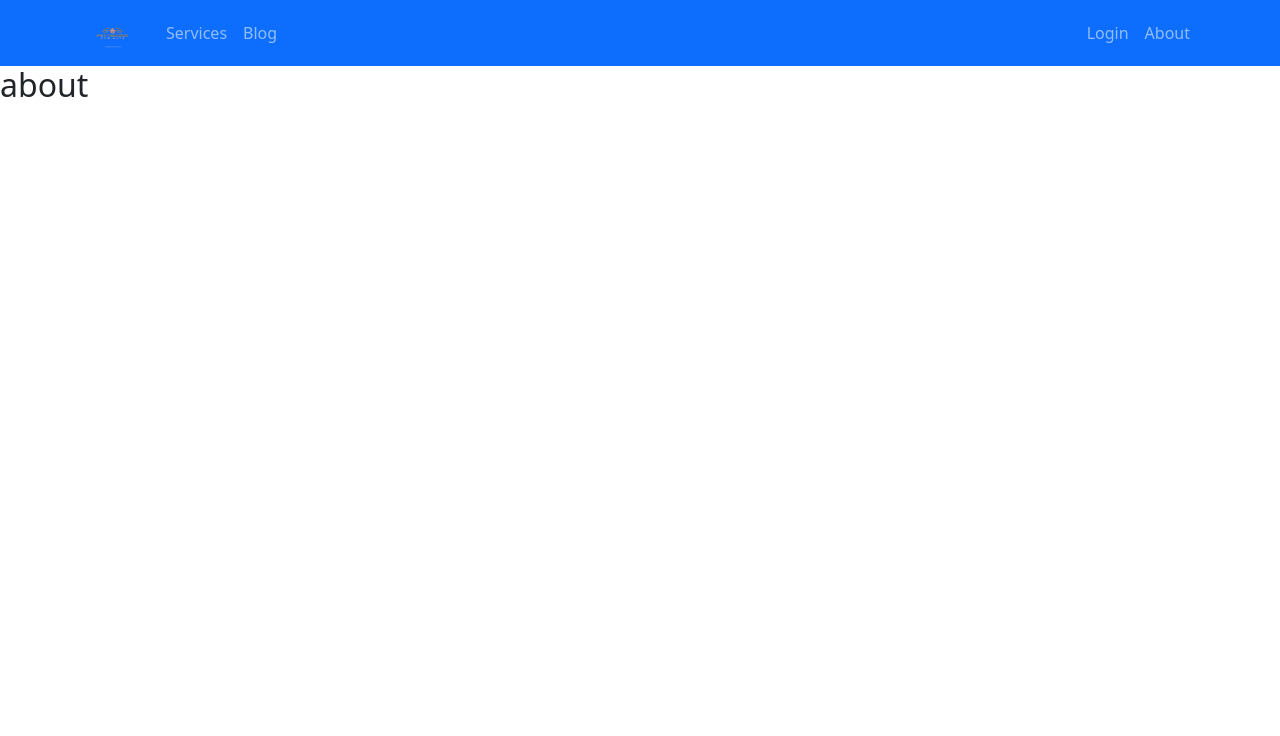
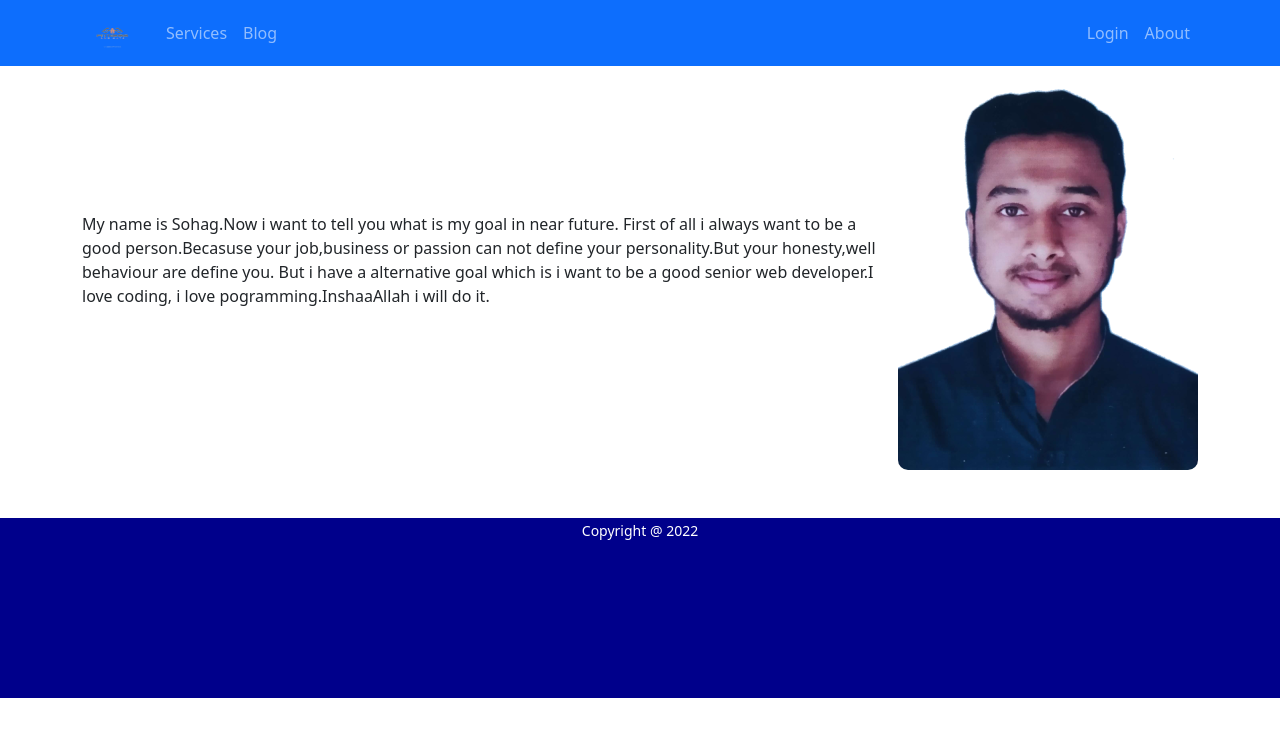
Before and after one commit to Rakibulhasan70/Independent-service-provider, a React (Create React App) app: page /about in a window 1280 px wide. Shown: the top 736 px of the page. Built offline with nearby package versions, Linux system fonts and the light colour scheme; no server answers.

Commit message:
about-done

```diff
--- a/src/App.js
+++ b/src/App.js
@@ -10,6 +10,7 @@ import NotFound from './component/NotFound/NotFound';
 import CheckOut from './component/CheckOut/CheckOut';
 import RequireAuth from './component/RequireAuth/RequireAuth';
 import Blog from './component/Blog/Blog';
+import Footer from './component/Footer/Footer';
 
 function App() {
   return (
@@ -30,6 +31,7 @@ function App() {
 
         <Route path='*' element={<NotFound></NotFound>}></Route>
       </Routes>
+      <Footer></Footer>
     </div>
   );
 }
--- a/src/component/About/About.css
+++ b/src/component/About/About.css
@@ -0,0 +1,10 @@
+.about {
+    display: flex;
+    justify-content: center;
+    align-items: center;
+}
+
+.about-img img {
+    border-radius: 10px;
+    margin: 0 auto;
+}
--- a/src/component/About/About.js
+++ b/src/component/About/About.js
@@ -1,9 +1,19 @@
 import React from 'react';
+import profile from '../../images/profile/profile.png'
+import './About.css'
 
 const About = () => {
     return (
-        <div>
-            <h2>about</h2>
+        <div className='container about'>
+            <div>
+                <p>My name is Sohag.Now i want to tell you what is my goal in near future.
+                    First of all i always want to be a good person.Becasuse your job,business or passion can not define your personality.But your honesty,well behaviour are define you.
+                    But i have a alternative goal which is i want to be a good senior web developer.I love coding, i love pogramming.InshaaAllah i will do it.
+                </p>
+            </div>
+            <div className='about-img'>
+                <img src={profile} alt="" />
+            </div>
         </div>
     );
 };
--- /dev/null
+++ b/src/component/Footer/Footer.css
@@ -0,0 +1,5 @@
+.footer {
+    background-color: darkblue;
+    height: 180px;
+    color: white;
+}
--- /dev/null
+++ b/src/component/Footer/Footer.js
@@ -0,0 +1,14 @@
+import React from 'react';
+import './Footer.css'
+
+const Footer = () => {
+    const today = new Date()
+    const year = today.getFullYear()
+    return (
+        <div className='footer'>
+            <p className='text-center mt-5 '><small>Copyright @ {year}</small></p>
+        </div>
+    );
+};
+
+export default Footer;
```
Also changed, not shown: src/images/profile/profile.png (added).
